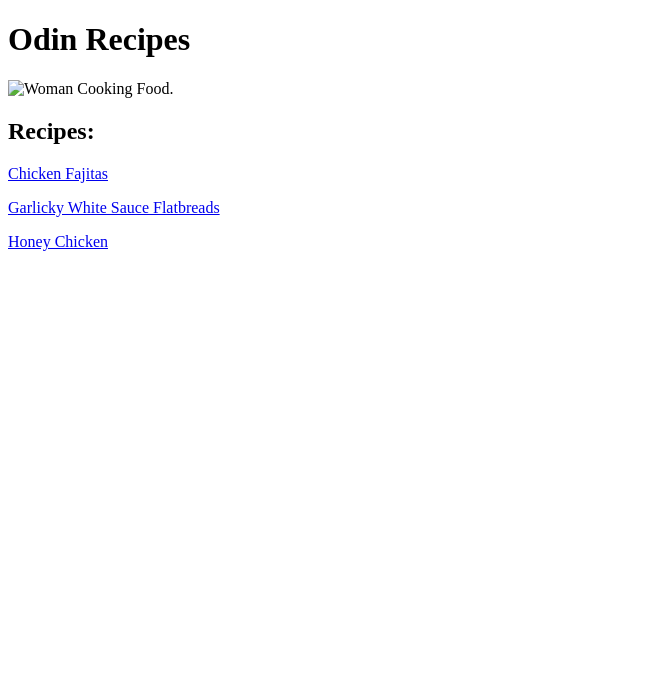
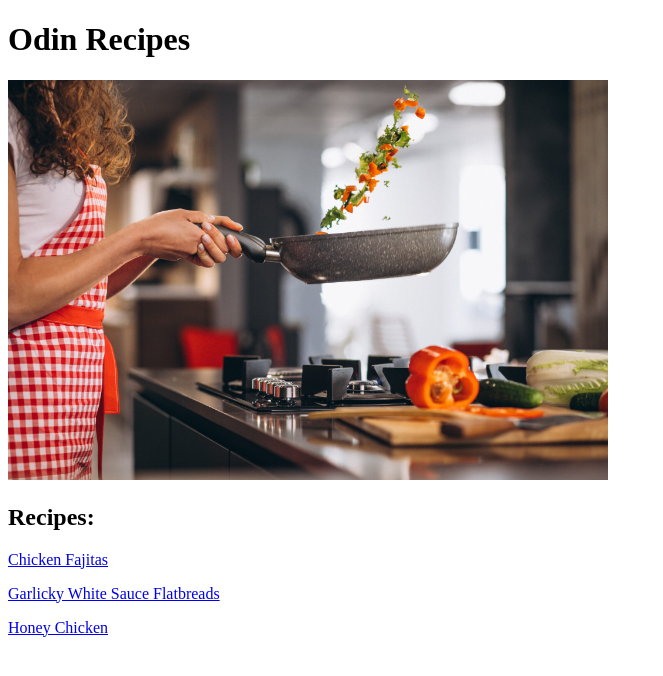
Before and after one commit to RipperoniRepo/odin-recipes, a plain HTML site: page index.html in a window 1280 px wide. Shown: the whole page, without its empty margins (0-663 px from the left). Drawn offline with Linux system fonts and the light colour scheme; the site is published under a folder, as on GitHub Pages, so addresses that start at the root find nothing.

Commit message:
added ./ to img link

```diff
--- a/index.html
+++ b/index.html
@@ -9,7 +9,7 @@
 </head>
 <body>
     <h1>Odin Recipes</h1>
-    <img src="/img/woman-chef-cooking-vegetables-pan2048-1365.jpg" alt="Woman Cooking Food." width="600">
+    <img src="./img/woman-chef-cooking-vegetables-pan2048-1365.jpg" alt="Woman Cooking Food." width="600">
 
     <h2>Recipes:</h2>
     <p><a href="./recipes/chickenfajitas.html">Chicken Fajitas</a></p>
```
